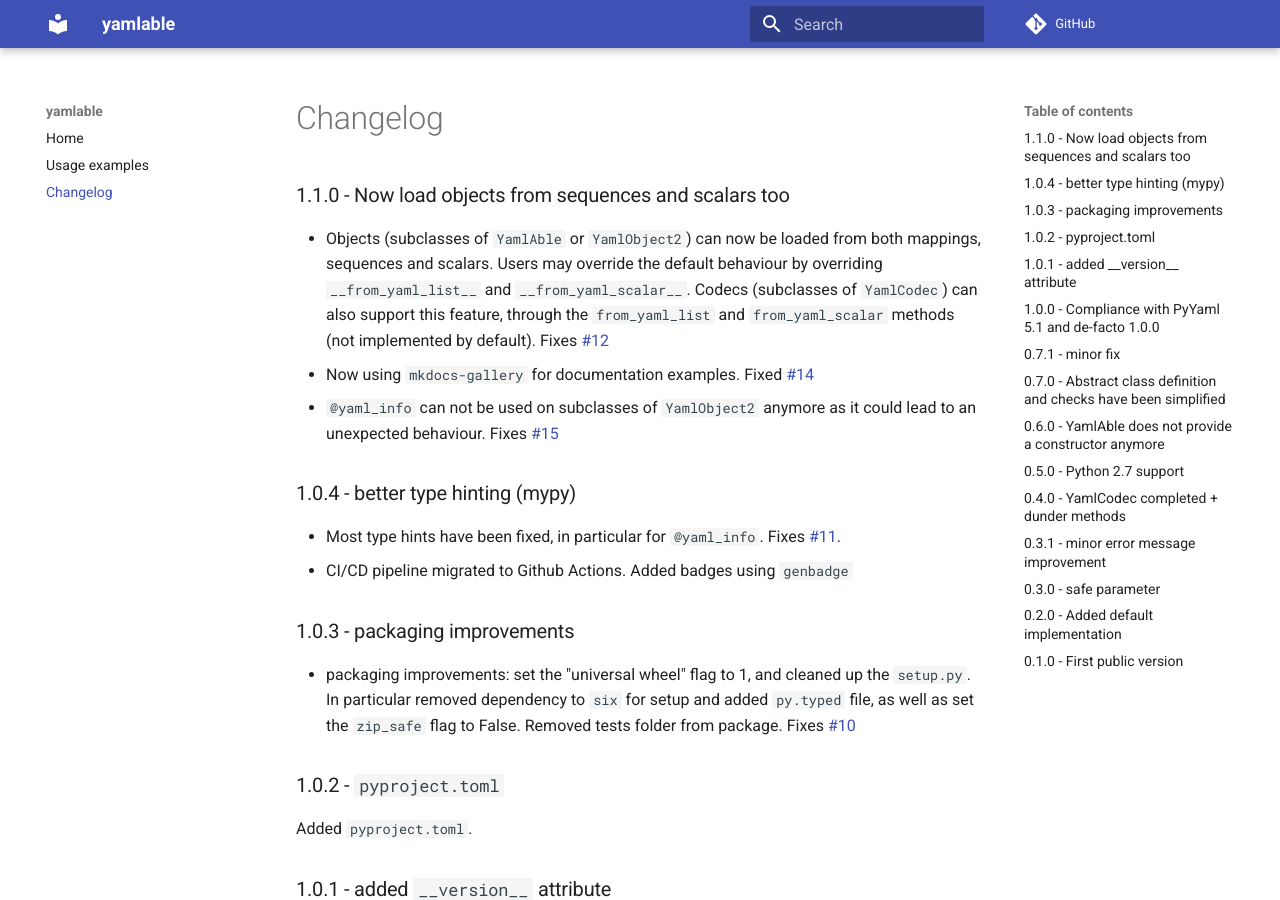
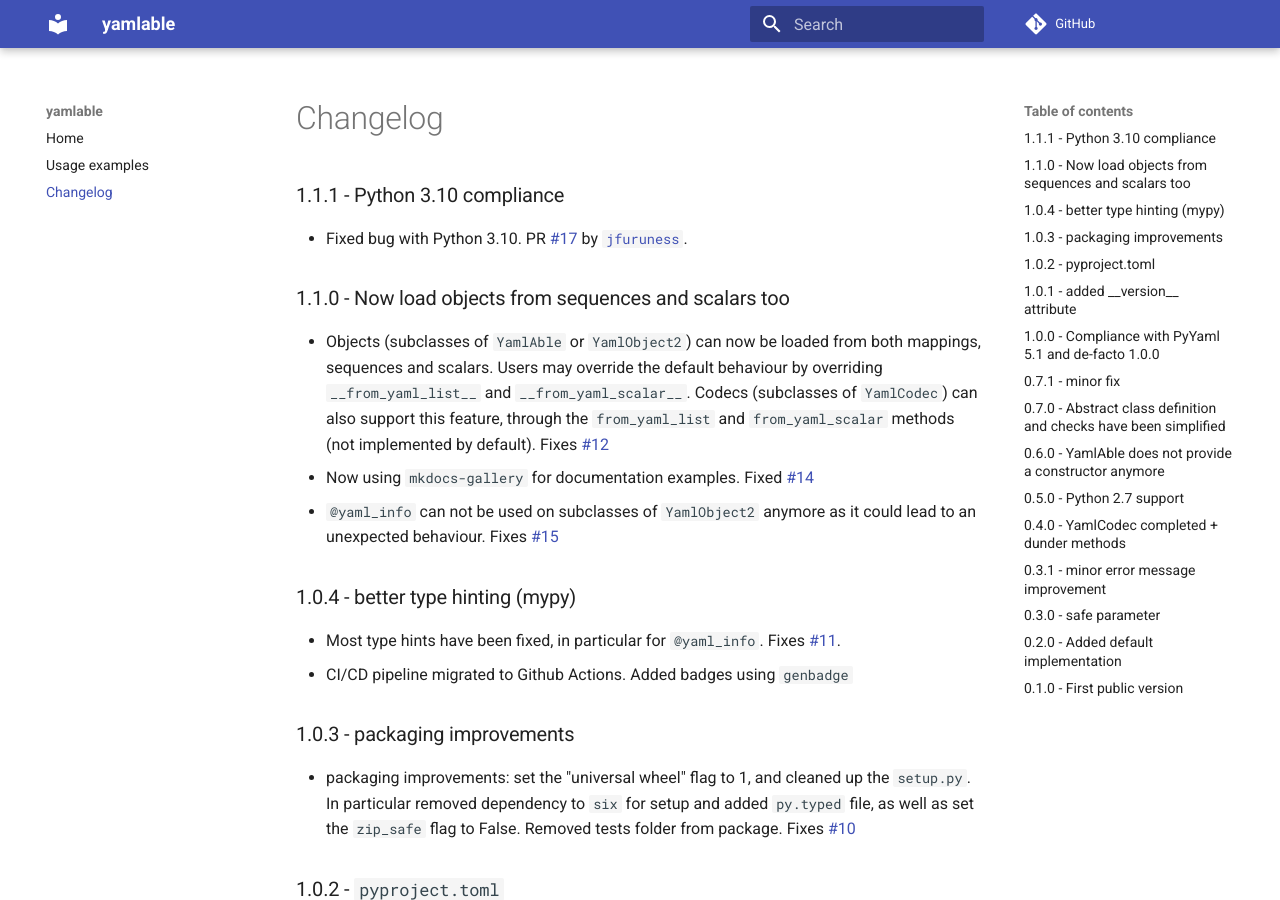
Before and after one commit to smarie/python-yamlable, an MkDocs documentation site: the page built from docs/changelog.md, in a window 1280 px wide and 900 px high. Built offline with MkDocs 1.6.1 and Material for MkDocs 9.7.7, drawn with Linux system fonts in a browser that asks for light colours; comment, search, counter and statistics services are not loaded.

Commit message:
1.1.1 changelog

```diff
--- a/docs/changelog.md
+++ b/docs/changelog.md
@@ -1,4 +1,8 @@
 # Changelog
+
+### 1.1.1 - Python 3.10 compliance
+
+ - Fixed bug with Python 3.10. PR [#17](https://github.com/smarie/python-yamlable/pull/17) by [`jfuruness`](https://github.com/jfuruness).
 
 ### 1.1.0 - Now load objects from sequences and scalars too
 
```
